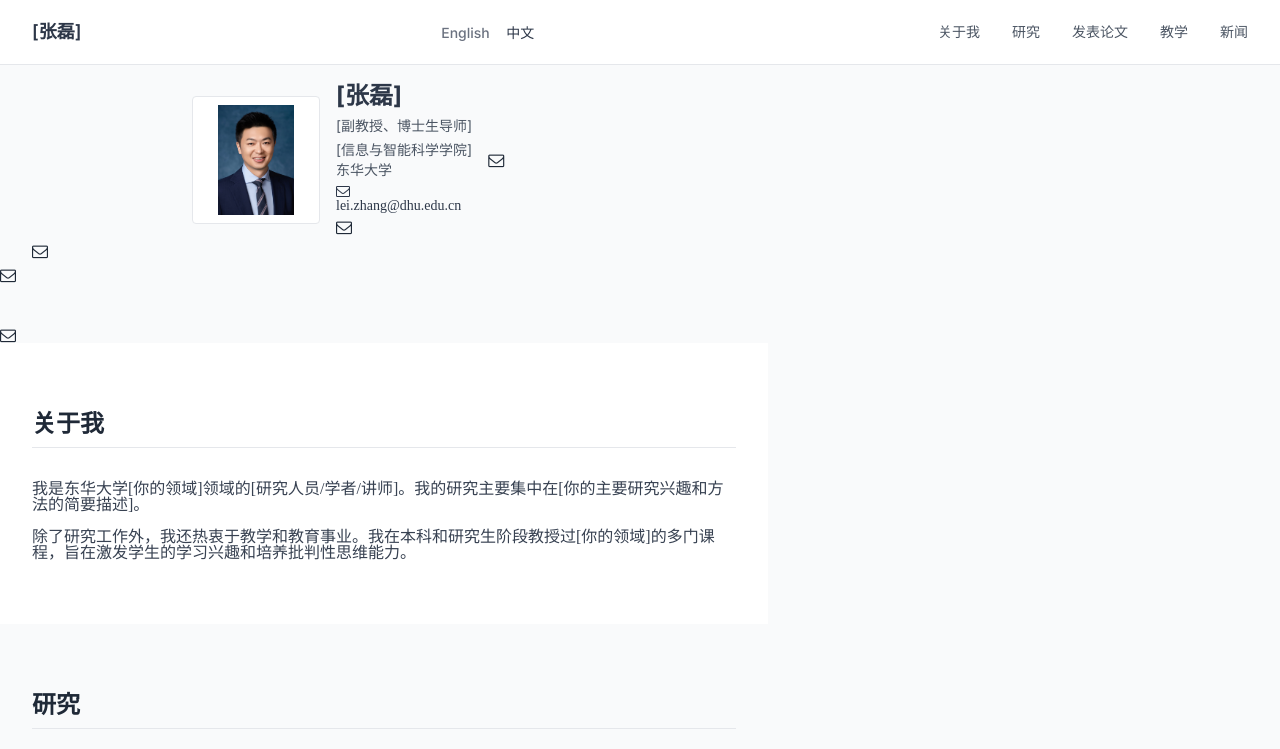
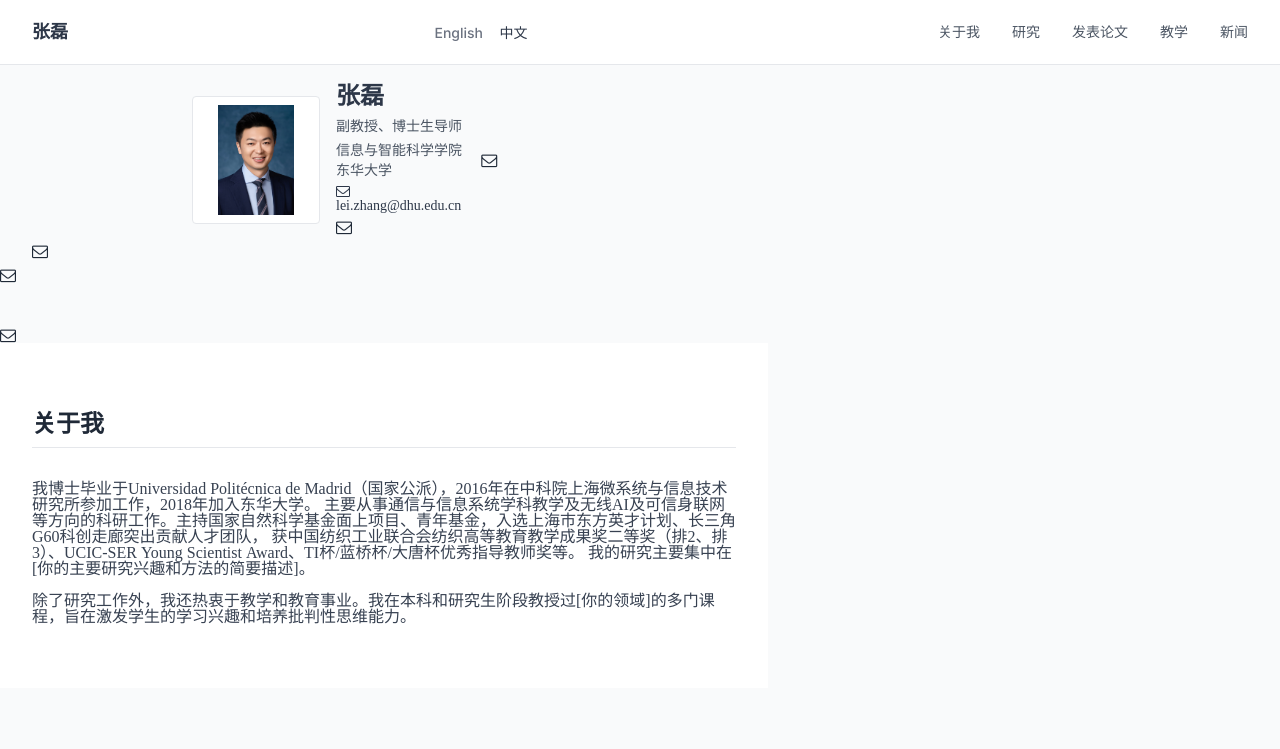
Before and after one commit to Xyborg001/Xyborg001.github.io, a plain HTML site: page index.html in a window 1280 px wide. Both pictures are taken after a click on the button "中文". Shown: the top 749 px of the page. Drawn offline with nearby package versions, Linux system fonts and the light colour scheme.

Commit message:
Update index.html

```diff
--- a/index.html
+++ b/index.html
@@ -3,7 +3,7 @@
 <head>
     <meta charset="UTF-8">
     <meta name="viewport" content="width=device-width, initial-scale=1.0">
-    <title>[XIoB Group] - 学术主页</title>
+    <title>XIoB Group - 学术主页</title>
     <script src="https://cdn.tailwindcss.com"></script>
     <link href="https://cdn.jsdelivr.net/npm/font-awesome@4.7.0/css/font-awesome.min.css" rel="stylesheet">
     <script>
@@ -108,8 +108,8 @@
         <div class="container mx-auto px-4 sm:px-6 lg:px-8">
             <div class="flex justify-between h-16 items-center">
                 <a href="#" class="text-lg font-semibold text-primary">
-                    <span class="lang-en">[Lei Zhang]</span>
-                    <span class="lang-zh">[张磊]</span>
+                    <span class="lang-en">Lei Zhang</span>
+                    <span class="lang-zh">张磊</span>
                 </a>
 
                 <!-- Language switch -->
@@ -192,16 +192,16 @@
                 </div>
                 <div class="text-center md:text-left">
                     <h1 class="text-xl md:text-2xl font-bold text-primary mb-1">
-                        <span class="lang-en">[Lei Zhang]</span>
-                        <span class="lang-zh">[张磊]</span>
+                        <span class="lang-en">Lei Zhang</span>
+                        <span class="lang-zh">张磊</span>
                     </h1>
                     <p class="text-sm text-gray-600 mb-1">
-                        <span class="lang-en">[A/Prof.]</span>
-                        <span class="lang-zh">[副教授、博士生导师]</span>
+                        <span class="lang-en">A/Prof.</span>
+                        <span class="lang-zh">副教授、博士生导师</span>
                     </p>
                     <p class="text-sm text-gray-600 mb-1">
-                        <span class="lang-en">[College of Information and Intelligent Science]<br>Donghua University</span>
-                        <span class="lang-zh">[信息与智能科学学院]<br>东华大学</span>
+                        <span class="lang-en">College of Information and Intelligent Science<br>Donghua University</span>
+                        <span class="lang-zh">信息与智能科学学院<br>东华大学</span>
                     </p>
                     <!-- 邮箱地址 -->
                     <p class="text-sm text-primary">
@@ -234,7 +234,10 @@
 
             <div class="prose max-w-none text-gray-700 lang-zh">
                 <p class="mb-4">
-                    我是东华大学[你的领域]领域的[研究人员/学者/讲师]。我的研究主要集中在[你的主要研究兴趣和方法的简要描述]。
+                    我博士毕业于Universidad Politécnica de Madrid（国家公派），2016年在中科院上海微系统与信息技术研究所参加工作，2018年加入东华大学。
+                    主要从事通信与信息系统学科教学及无线AI及可信身联网等方向的科研工作。主持国家自然科学基金面上项目、青年基金，入选上海市东方英才计划、长三角G60科创走廊突出贡献人才团队，
+                    获中国纺织工业联合会纺织高等教育教学成果奖二等奖（排2、排3）、UCIC-SER Young Scientist Award、TI杯/蓝桥杯/大唐杯优秀指导教师奖等。
+                    我的研究主要集中在[你的主要研究兴趣和方法的简要描述]。
                 </p>
                 <p>
                     除了研究工作外，我还热衷于教学和教育事业。我在本科和研究生阶段教授过[你的领域]的多门课程，旨在激发学生的学习兴趣和培养批判性思维能力。
```
